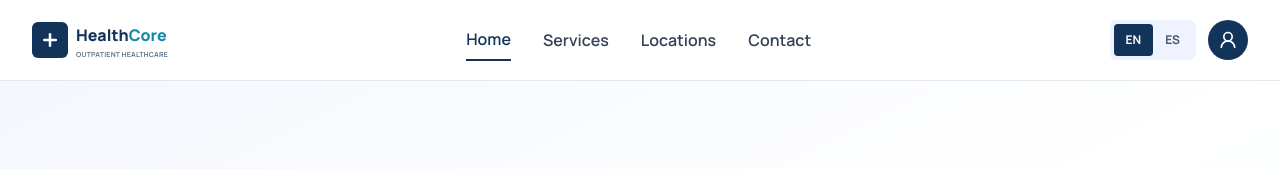
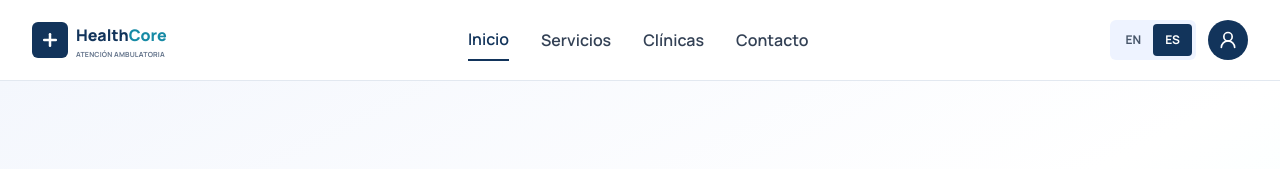
Before and after one commit to Akbar-Rouzi/healthcore-public-website, a plain HTML site: page uis/website/index.html in a window 1280 px wide. Both pictures are taken after a click on the button "ES". Shown: the top 169 px of the page. Drawn offline with nearby package versions, Linux system fonts and the light colour scheme.

Commit message:
refactor: group English and Spanish translations by page and component

```diff
--- a/uis/website/components/header.html
+++ b/uis/website/components/header.html
@@ -1,6 +1,6 @@
 <header class="border-b border-slate-200 bg-white/95 backdrop-blur">
   <div class="mx-auto flex h-20 max-w-7xl items-center justify-between px-4 sm:px-5 lg:px-8">
-    <a href="index.html" class="flex shrink-0 items-center gap-2" aria-label="HealthCore home">
+    <a href="index.html" class="flex shrink-0 items-center gap-2" data-i18n-aria-label="header.header.home">
       <span class="grid size-8 shrink-0 place-items-center rounded-md bg-navy text-white sm:size-9">
         <i data-lucide="plus" class="size-5 stroke-[3]" aria-hidden="true"></i>
       </span>
@@ -13,32 +13,32 @@
         <span
           class="mt-1 whitespace-nowrap text-[6px] font-bold uppercase tracking-wide text-slate-500 sm:text-[7px]"
         >
-          Outpatient Healthcare
+          <span data-i18n="header.header.tagline"></span>
         </span>
       </span>
     </a>
 
-    <nav class="hidden items-center gap-8 lg:flex" aria-label="Primary navigation">
+    <nav class="hidden items-center gap-8 lg:flex" data-i18n-aria-label="header.nav.primary">
       <a href="index.html" data-nav-link class="py-2 font-semibold hover:text-navy">
-        Home
+        <span data-i18n="header.nav.home"></span>
       </a>
       <a href="services.html" data-nav-link class="py-2 font-semibold hover:text-navy">
-        Services
+        <span data-i18n="header.nav.services"></span>
       </a>
       <a href="locations.html" data-nav-link class="py-2 font-semibold hover:text-navy">
-        Locations
+        <span data-i18n="header.nav.locations"></span>
       </a>
       <a href="contact.html" data-nav-link class="py-2 font-semibold hover:text-navy">
-        Contact
+        <span data-i18n="header.nav.contact"></span>
       </a>
     </nav>
 
     <div class="flex items-center gap-2 sm:gap-3">
-      <div class="flex shrink-0 rounded-md bg-[#eef3ff] p-1" role="group" aria-label="Language selection">
-        <button type="button" class="min-h-8 rounded bg-navy px-2 text-xs font-bold text-white sm:px-3" aria-label="English" aria-pressed="true">
+      <div class="flex shrink-0 rounded-md bg-[#eef3ff] p-1" role="group" data-i18n-aria-label="header.language.selection">
+        <button type="button" class="min-h-8 rounded bg-navy px-2 text-xs font-bold text-white sm:px-3" data-i18n-aria-label="header.language.english" data-language="en" aria-pressed="true">
           EN
         </button>
-        <button type="button" class="min-h-8 rounded px-2 text-xs font-bold text-slate-600 sm:px-3" aria-label="Spanish" aria-pressed="false">
+        <button type="button" class="min-h-8 rounded px-2 text-xs font-bold text-slate-600 sm:px-3" data-i18n-aria-label="header.language.spanish" data-language="es" aria-pressed="false">
           ES
         </button>
       </div>
@@ -46,7 +46,7 @@
       <a
         href="application.html"
         class="grid size-10 place-items-center rounded-full bg-navy text-white"
-        aria-label="Open patient application"
+        data-i18n-aria-label="header.patient.openForm"
       >
         <i data-lucide="user-round" class="size-5" aria-hidden="true"></i>
       </a>
@@ -55,7 +55,7 @@
         type="button"
         id="menu-button"
         class="grid size-10 place-items-center rounded-md text-navy hover:bg-slate-100 lg:hidden"
-        aria-label="Open navigation menu"
+        data-i18n-aria-label="header.menu.open"
         aria-controls="mobile-menu"
         aria-expanded="false"
       >
@@ -67,20 +67,20 @@
   <nav
     id="mobile-menu"
     class="hidden border-t border-slate-200 bg-white px-4 pb-4 pt-3 lg:hidden"
-    aria-label="Mobile and tablet navigation"
+    data-i18n-aria-label="header.nav.mobile"
   >
     <div class="mx-auto flex max-w-7xl flex-col gap-1">
       <a href="index.html" data-nav-link class="rounded-md px-3 py-3 font-semibold hover:bg-cloud">
-        Home
+        <span data-i18n="header.nav.home"></span>
       </a>
       <a href="services.html" data-nav-link class="rounded-md px-3 py-3 font-medium hover:bg-cloud">
-        Services
+        <span data-i18n="header.nav.services"></span>
       </a>
       <a href="locations.html" data-nav-link class="rounded-md px-3 py-3 font-medium hover:bg-cloud">
-        Locations
+        <span data-i18n="header.nav.locations"></span>
       </a>
       <a href="contact.html" data-nav-link class="rounded-md px-3 py-3 font-medium hover:bg-cloud">
-        Contact
+        <span data-i18n="header.nav.contact"></span>
       </a>
     </div>
   </nav>
--- a/uis/website/js/components.js
+++ b/uis/website/js/components.js
@@ -4,6 +4,9 @@
  * Initializes the dynamically loaded hamburger menu.
  * Highlights the current page in desktop and mobile navigation.
  */
+import { initializeSharedLanguage, updateHeaderMenuLabel } from "./language/language.js";
+
+// Load an HTML file and insert it into the page, such as the header or footer.
 async function loadComponent(selector, filePath) {
     const container = document.querySelector(selector);
 
@@ -22,6 +25,7 @@ async function loadComponent(selector, filePath) {
     container.innerHTML = await response.text();
 }
 
+// Set up opening and closing the mobile menu, including closing it with Escape.
 function initializeMobileMenu() {
     const menuButton = document.getElementById("menu-button");
     const mobileMenu = document.getElementById("mobile-menu");
@@ -34,10 +38,7 @@ function initializeMobileMenu() {
         const isOpen = menuButton.getAttribute("aria-expanded") === "true";
 
         menuButton.setAttribute("aria-expanded", String(!isOpen));
-        menuButton.setAttribute(
-            "aria-label",
-            isOpen ? "Open navigation menu" : "Close navigation menu",
-        );
+        updateHeaderMenuLabel();
 
         mobileMenu.classList.toggle("hidden", isOpen);
     });
@@ -52,12 +53,14 @@ function initializeMobileMenu() {
     });
 }
 
+// Convert a path such as /services.html to services so page paths are easy to compare.
 function normalizePagePath(path) {
     const page = path.split("/").pop() || "index";
 
     return page.replace(".html", "");
 }
 
+// Highlight the navigation link for the page the user is viewing.
 function highlightCurrentPage() {
     const currentPage = normalizePagePath(window.location.pathname);
     const navigationLinks = document.querySelectorAll("[data-nav-link]");
@@ -89,6 +92,7 @@ function highlightCurrentPage() {
     });
 }
 
+// Load the header and footer, then set up language switching, the menu, navigation, and icons.
 async function initializeComponents() {
     try {
         await Promise.all([
@@ -96,6 +100,7 @@ async function initializeComponents() {
             loadComponent("#footer", "./components/footer.html"),
         ]);
 
+        initializeSharedLanguage();
         initializeMobileMenu();
         highlightCurrentPage();
 
--- /dev/null
+++ b/uis/website/js/language/language.js
@@ -0,0 +1,47 @@
+import * as languageCatalog from "./translation-utils.js";
+
+// Restore the saved language and set up the EN/ES button click listeners.
+export function initializeSharedLanguage() {
+    const header = document.querySelector("#header header");
+    if (!header) return;
+
+    let savedLanguage = "en";
+    try {
+        if (localStorage.getItem("healthcore-header-language") === "es") savedLanguage = "es";
+    } catch { /* Language switching also works when storage is disabled. */ }
+    applyLanguage(savedLanguage, header);
+
+    header.querySelectorAll("[data-language]").forEach((button) => {
+        button.addEventListener("click", () => {
+            const language = button.dataset.language;
+            applyLanguage(language, header);
+            try { localStorage.setItem("healthcore-header-language", language); } catch { /* Optional persistence. */ }
+        });
+    });
+}
+
+// Translate the header and footer and highlight the selected EN/ES button.
+function applyLanguage(language, header) {
+    // Mark only the translated components with the selected language.
+    document.querySelectorAll("#header header, #footer footer").forEach((component) => {
+        component.lang = language;
+        languageCatalog.applyTranslations(component, language);
+    });
+    header.querySelectorAll("[data-language]").forEach((button) => {
+        const selected = button.dataset.language === language;
+        button.setAttribute("aria-pressed", String(selected));
+        button.classList.toggle("bg-navy", selected);
+        button.classList.toggle("text-white", selected);
+        button.classList.toggle("text-slate-600", !selected);
+    });
+    updateHeaderMenuLabel();
+}
+
+// Update the menu button's screen-reader label for its state and selected language.
+export function updateHeaderMenuLabel() {
+    const header = document.querySelector("#header header");
+    const button = document.getElementById("menu-button");
+    if (!header || !button) return;
+    const state = button.getAttribute("aria-expanded") === "true" ? "close" : "open";
+    button.setAttribute("aria-label", languageCatalog.getTranslationWithFallback(`header.menu.${state}`, header.lang || "en"));
+}
--- /dev/null
+++ b/uis/website/js/language/translation-dictionary.js
@@ -0,0 +1,63 @@
+// Group translations by page or shared component. Put reusable wording in common.
+export const translationDictionary = {
+    "en": {
+        "home": {},
+        "services": {},
+        "locations": {},
+        "contact": {},
+        "header": {
+            "nav.services": "Services",
+            "nav.locations": "Locations",
+            "nav.contact": "Contact",
+            "nav.home": "Home",
+            "header.tagline": "Outpatient Healthcare",
+            "header.home": "HealthCore home",
+            "nav.primary": "Primary navigation",
+            "nav.mobile": "Mobile and tablet navigation",
+            "language.selection": "Language selection",
+            "language.english": "English",
+            "language.spanish": "Spanish",
+            "patient.openForm": "Open patient application",
+            "menu.open": "Open navigation menu",
+            "menu.close": "Close navigation menu"
+        },
+        "footer": {
+            "rights": "All rights reserved.",
+            "navigation": "Social media",
+            "linkedin": "Visit HealthCore on LinkedIn",
+            "facebook": "Visit HealthCore on Facebook",
+            "instagram": "Visit HealthCore on Instagram"
+        },
+        "common": {}
+    },
+    "es": {
+        "home": {},
+        "services": {},
+        "locations": {},
+        "contact": {},
+        "header": {
+            "nav.services": "Servicios",
+            "nav.locations": "Clínicas",
+            "nav.contact": "Contacto",
+            "nav.home": "Inicio",
+            "header.tagline": "Atención ambulatoria",
+            "header.home": "Inicio de HealthCore",
+            "nav.primary": "Navegación principal",
+            "nav.mobile": "Navegación para móviles y tabletas",
+            "language.selection": "Selección de idioma",
+            "language.english": "Inglés",
+            "language.spanish": "Español",
+            "patient.openForm": "Abrir formulario de consulta del paciente",
+            "menu.open": "Abrir menú de navegación",
+            "menu.close": "Cerrar menú de navegación"
+        },
+        "footer": {
+            "rights": "Todos los derechos reservados.",
+            "navigation": "Redes sociales",
+            "linkedin": "Visita HealthCore en LinkedIn",
+            "facebook": "Visita HealthCore en Facebook",
+            "instagram": "Visita HealthCore en Instagram"
+        },
+        "common": {}
+    }
+};
--- /dev/null
+++ b/uis/website/js/language/translation-utils.js
@@ -0,0 +1,25 @@
+import { translationDictionary } from "./translation-dictionary.js";
+
+// Find marked elements inside a component and translate their text and marked attributes.
+export function applyTranslations(component, language) {
+    component.querySelectorAll("[data-i18n]").forEach((element) => {
+        element.textContent = getTranslationWithFallback(element.dataset.i18n, language);
+    });
+    for (const attribute of ["aria-label", "placeholder", "title"]) {
+        component.querySelectorAll(`[data-i18n-${attribute}]`).forEach((element) => {
+            element.setAttribute(attribute, getTranslationWithFallback(element.getAttribute(`data-i18n-${attribute}`), language));
+        });
+    }
+}
+
+// Look up one translation, falling back to English or the key if it is missing.
+export function getTranslationWithFallback(key, language = "en") {
+    // The first dot separates the group from its key: header.nav.home → header["nav.home"].
+    const separator = key.indexOf(".");
+    if (separator === -1) return key;
+    const group = key.slice(0, separator);
+    const translationKey = key.slice(separator + 1);
+    return translationDictionary[language]?.[group]?.[translationKey]
+        ?? translationDictionary.en[group]?.[translationKey]
+        ?? key;
+}
```
Also changed, not shown: uis/website/application.html (+1 -1 lines), uis/website/components/footer.html (+5 -5 lines), uis/website/contact.html (+1 -1 lines), uis/website/index.html (+1 -1 lines), uis/website/locations.html (+1 -1 lines), uis/website/services.html (+1 -1 lines), uis/website/README.md.
